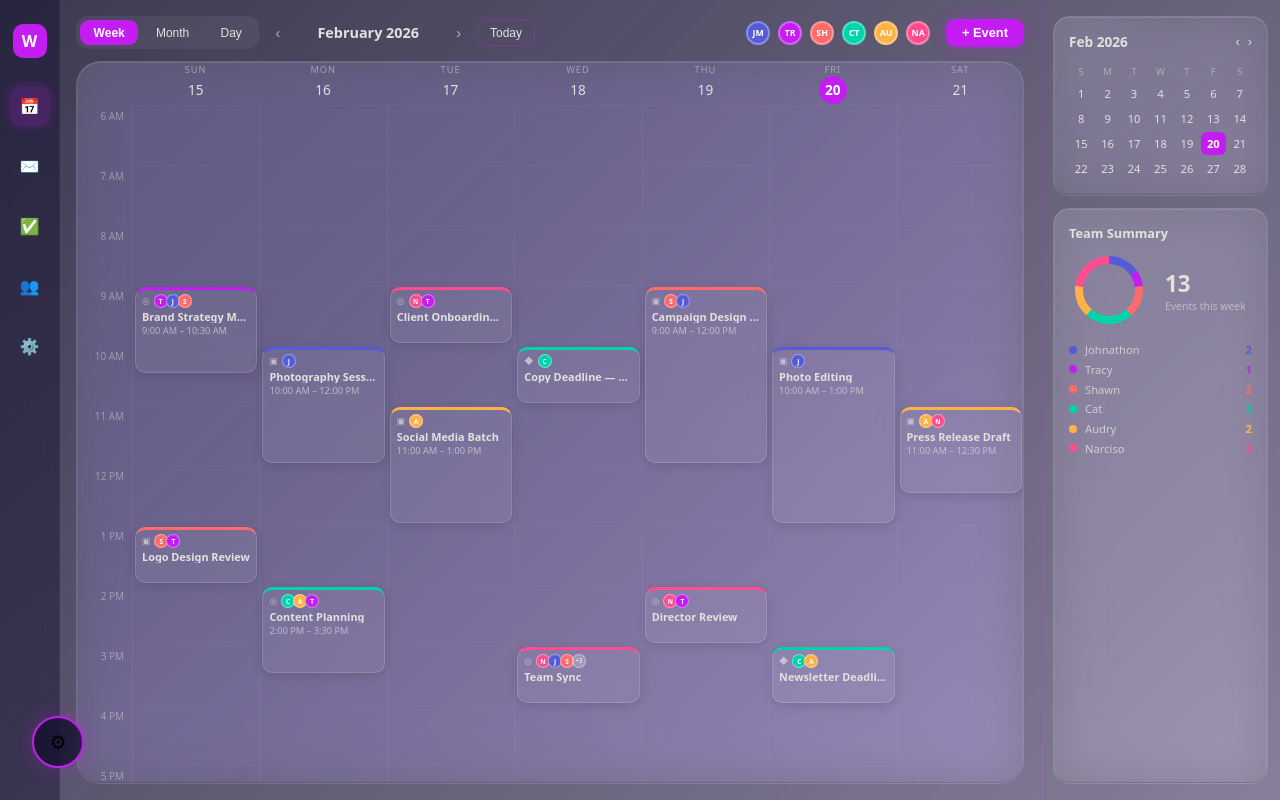
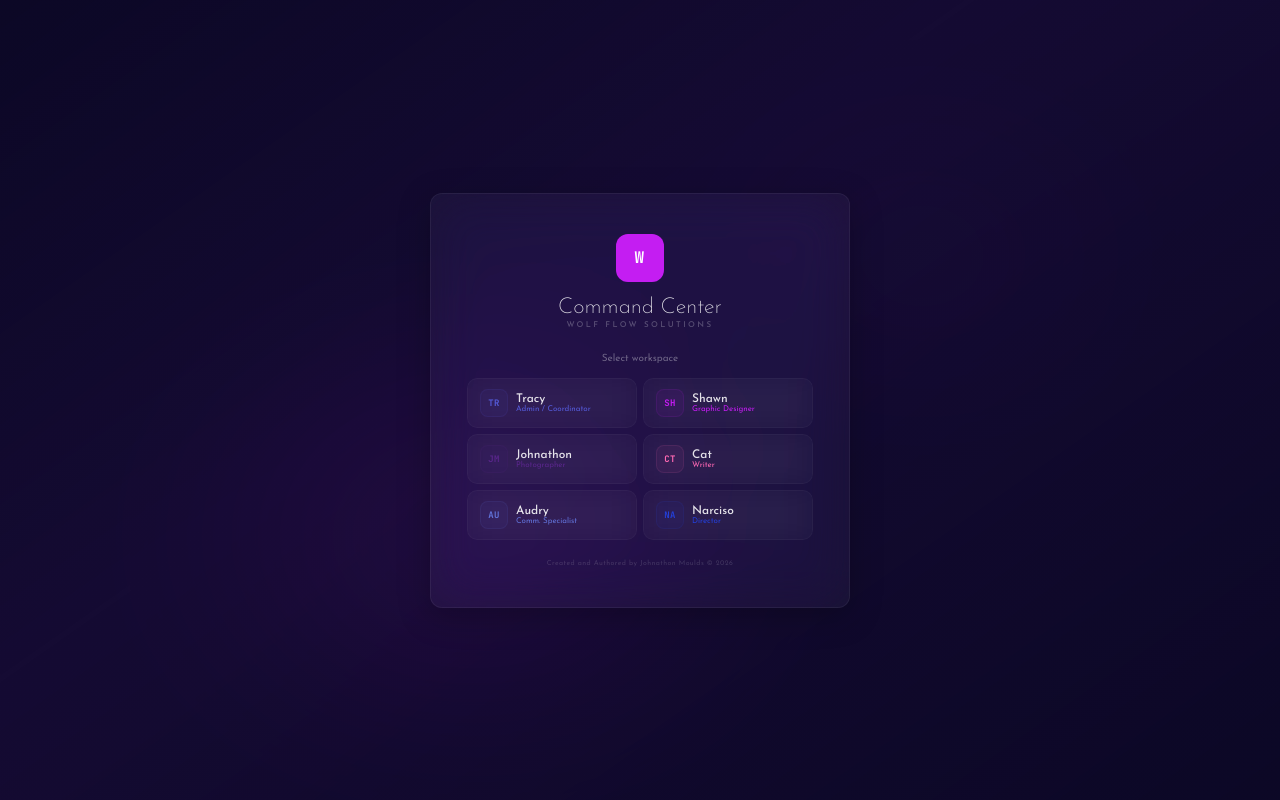
Before and after one commit to JM7876/wolf-flow, a Next.js app: page / in a window 1280 px wide. Built offline with nearby package versions, Linux system fonts and the light colour scheme.

Commit message:
Replace WolfCalendar with CommandCenter component
Signed-off-by: Johnathon Moulds <Johnathonmoulds@outlook.com>

```diff
--- a/app/page.js
+++ b/app/page.js
@@ -1,17 +1,11 @@
 /* ═══════════════════════════════════════════════════════════════════
-   WOLF FLOW SOLUTIONS — Command Center Calendar
+   WOLF FLOW SOLUTIONS — Command Center
    Created and Authored by Johnathon Moulds © 2026
 ═══════════════════════════════════════════════════════════════════ */
-
 "use client";
-
 import dynamic from "next/dynamic";
-
-// ssr: false required — LiquidGlass uses browser-only canvas/document APIs
-const WolfCalendar = dynamic(() => import("./WolfCalendar"), { ssr: false });
-
+const CommandCenter = dynamic(() => import("./CommandCenter"), { ssr: false });
 export default function Home() {
-  return <WolfCalendar />;
+  return <CommandCenter />;
 }
-
 // Created and Authored by Johnathon Moulds © 2026 — Wolf Flow Solutions | All Rights Reserved
```
